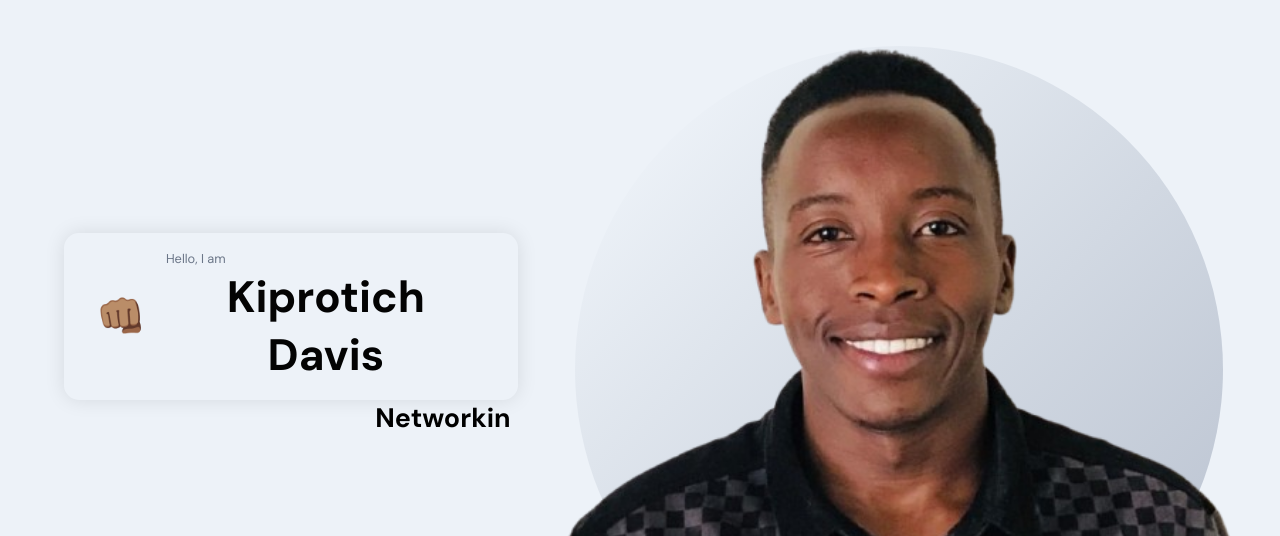
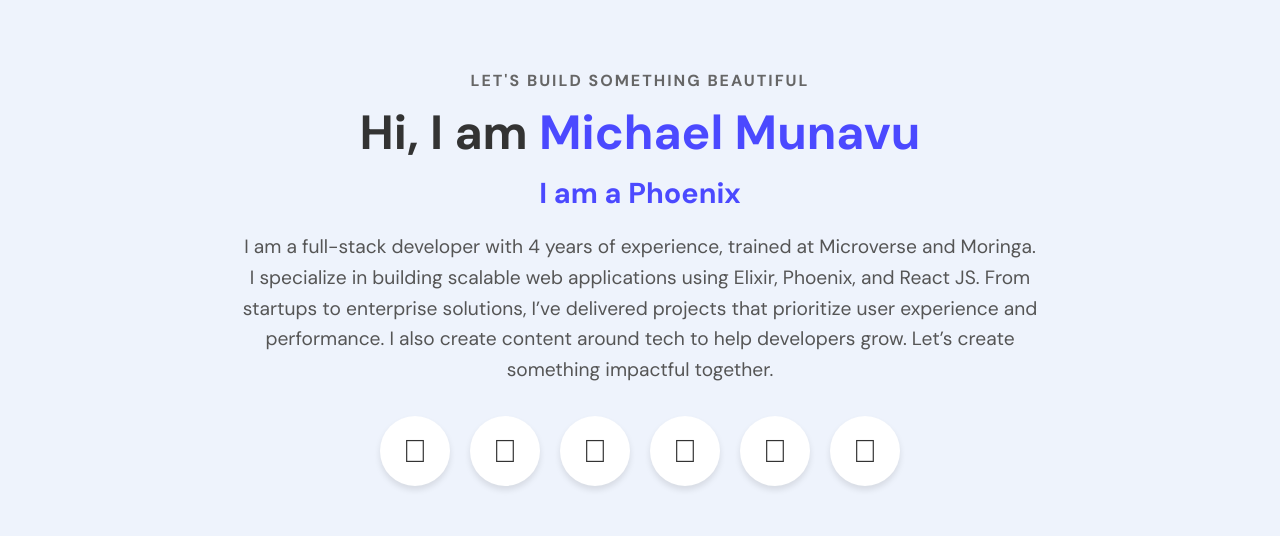
Before and after one commit to DavisKiprotich/New-Portfolio, a React (Create React App) app: page / in a window 1280 px wide. Shown: the part 122-658 px from the top of the page. Built offline with nearby package versions, Linux system fonts and the light colour scheme.

Commit message:
Modified my header to my liking

```diff
--- a/src/container/Header/Header.jsx
+++ b/src/container/Header/Header.jsx
@@ -6,64 +6,22 @@ import { images } from "../../constants";
 
 const Header = () => {
   return (
-    <div className="app__header app__flex">
-      <motion.div
-        whileInView={{ x: [-100, 0], opacity: [0, 1] }}
-        transition={{ duration: 0.5 }}
-        className="app__header-info"
-      >
-        <div className="app__header-badge">
-          <div className="badge-cmp app__flex">
-            <span>👊🏽</span>
-            <div style={{ marginLeft: 20 }}>
-              <p className="p-text">Hello, I am</p>
-              <h1 className="head-text">Kiprotich Davis</h1>
+    <header class="header">
+        <div class="header-content">
+            <h4>LET'S BUILD SOMETHING BEAUTIFUL</h4>
+            <h1>Hi, I am <span class="highlight">Michael Munavu</span></h1>
+            <h2>I am a <span class="role">Phoenix</span></h2>
+            <p>I am a full-stack developer with 4 years of experience, trained at Microverse and Moringa. I specialize in building scalable web applications using Elixir, Phoenix, and React JS. From startups to enterprise solutions, I’ve delivered projects that prioritize user experience and performance. I also create content around tech to help developers grow. Let’s create something impactful together.</p>
+            <div class="social-icons">
+                <a href="#" class="icon linkedin">&#xf08c;</a>
+                <a href="#" class="icon github">&#xf09b;</a>
+                <a href="#" class="icon twitter">&#xf099;</a>
+                <a href="#" class="icon phone">&#xf095;</a>
+                <a href="#" class="icon email">&#xf0e0;</a>
+                <a href="#" class="icon tiktok">&#xf16d;</a>
             </div>
-          </div>
-
-          <div className="app__flex">
-            <span className="primary-text">
-              {" "}
-              <h6>
-                {" "}
-                <Typical
-                  loop={Infinity}
-                  steps={[
-                    "Front End Developer",
-                    800,
-                    "Networking Engineer",
-                    800,
-                    "Electrical Engineer",
-                    800,
-                    "Cloud Engineering Enthusiast",
-                    800,
-                    "Ethical Hacking Enthusiast",
-                    800,
-                  ]}
-                />
-              </h6>
-            </span>
-          </div>
-          </div>
-        {/* </div> */}
-      </motion.div>
-
-      <motion.div
-      whileInView={{ opacity: [0, 1] }}
-      transition={{ duration: 0.5, delayChildren: 0.5 }}
-      className="app__header-img"
-    >
-      <img src={images.profile} alt="profile_bg" />
-      <motion.img
-        whileInView={{ scale: [0, 1] }}
-        transition={{ duration: 1, ease: 'easeInOut' }}
-        src={images.circle}
-        alt="profile_circle"
-        className="overlay_circle"
-      />
-    </motion.div>
-
-    </div>
+        </div>
+    </header>
   );
 };
 
--- a/src/container/Header/Header.scss
+++ b/src/container/Header/Header.scss
@@ -1,198 +1,277 @@
-#home {
-    position: relative;
-    background: url("../../assets/bgIMG.png");
-    background-size: cover;
-    background-position: center;
-    background-repeat: repeat;
+/* General Styles */
+body {
+  margin: 0;
+  font-family: 'Arial', sans-serif;
+  background-color: #f5f5f5;
+  color: #333;
+}
 
-    // disable the default padding styles
-    .app__wrapper {
-      padding: 0;
+.header {
+  display: flex;
+  justify-content: center;
+  align-items: center;
+  text-align: center;
+  padding: 20px;
+  background-color: #eef3fc;
+  min-height: 100vh;
+  width: 100%;
+}
 
-      .copyright {
-        display: none;
-      }
+.header-content h4 {
+  font-size: 1rem;
+  letter-spacing: 2px;
+  margin-bottom: 10px;
+  color: #666;
+  text-transform: uppercase;
+}
+
+.header-content h1 {
+  font-size: 2.5rem;
+  font-weight: bold;
+  margin: 0;
+  margin-bottom: 10px;
+  color: #333;
+}
+
+.header-content h1 .highlight {
+  color: #4b49ff;
+}
+
+.header-content h2 {
+  font-size: 1.5rem;
+  font-weight: bold;
+  margin-bottom: 20px;
+  color: #4b49ff;
+}
+
+.header-content p {
+  font-size: 1rem;
+  line-height: 1.6;
+  max-width: 600px;
+  margin: 0 auto 30px;
+  color: #555;
+}
+
+/* Social Media Icons */
+.social-icons {
+  display: flex;
+  justify-content: center;
+  gap: 15px;
+}
+
+.social-icons .icon {
+  display: inline-flex;
+  justify-content: center;
+  align-items: center;
+  width: 50px;
+  height: 50px;
+  background-color: #fff;
+  border-radius: 50%;
+  box-shadow: 0 4px 6px rgba(0, 0, 0, 0.1);
+  font-size: 1.2rem;
+  text-decoration: none;
+  color: #333;
+  transition: transform 0.3s ease-in-out, box-shadow 0.3s ease-in-out;
+}
+
+.social-icons .icon:hover {
+  transform: scale(1.1);
+  box-shadow: 0 6px 10px rgba(0, 0, 0, 0.15);
+  color: #4b49ff;
+}
+
+/* Responsive Styles */
+@media screen and (max-width: 1200px) {
+  .header {
+  padding: 15px;
+  }
+  .header-content h1 {
+    font-size: 2.2rem;
+  }
+
+  .header-content h2 {
+      font-size: 1.3rem;
+  }
+
+  .header-content p {
+      font-size: 0.9rem;
+  }
+
+  .social-icons .icon {
+      width: 45px;
+      height: 45px;
+      font-size: 1rem;
+  }
+}
+
+@media screen and (min-width: 1200px) {
+  .header {
+  justify-content: space-around;
+  padding: 30px;
+  }
+  .header-content h1 {
+    font-size: 2.2rem;
+}
+
+.header-content h2 {
+    font-size: 1.3rem;
+}
+
+.header-content p {
+    font-size: 0.9rem;
+}
+
+.social-icons .icon {
+    width: 45px;
+    height: 45px;
+    font-size: 1rem;
+}
+}
+@media screen and (min-width: 1200px) {
+  .header {
+  justify-content: space-around;
+  padding: 30px;
+  }
+  .header-content h1 {
+    font-size: 3rem;
+}
+
+.header-content h2 {
+    font-size: 1.8rem;
+}
+
+.social-icons .icon {
+    width: 60px;
+    height: 60px;
+    font-size: 1.5rem;
+}
+}
+@media screen and (min-width: 2000px) {
+  .header {
+  padding: 50px;
+  }
+
+  .header-content h1 {
+      font-size: 4rem;
+  }
+
+  .header-content h2 {
+      font-size: 2.5rem;
+  }
+}
+  .header-content p {
+      font-size: 1.2rem;
+      max-width: 800px;
+  }
+
+  .social-icons {
+      gap: 20px;
+  }
+
+  .social-icons .icon {
+      width: 70px;
+      height: 70px;
+      font-size: 2rem;
+  }
+
+  @media screen and (min-width: 2000px) {
+    .header {
+    padding: 50px;
+    }
+
+    .header-content h1 {
+        font-size: 4rem;
+    }
+
+    .header-content h2 {
+        font-size: 2.5rem;
+    }
+
+    .header-content p {
+        font-size: 1.2rem;
+        max-width: 800px;
+    }
+
+    .social-icons {
+        gap: 20px;
+    }
+
+    .social-icons .icon {
+        width: 70px;
+        height: 70px;
+        font-size: 2rem;
     }
   }
+    @media screen and (min-width: 2000px) {
+      .header {
+      padding: 50px;
+      }
 
-  .app__header {
-    flex: 1;
-    width: 100%;
-    height: 100%;
-    flex-direction: row;
+      .header-content h1 {
+          font-size: 4rem;
+      }
 
-    padding: 6rem 2rem 0rem;
+      .header-content h2 {
+          font-size: 2.5rem;
+      }
 
-    @media screen and (min-width: 2000px) {
-      padding-top: 8rem;
-    }
+      .header-content p {
+          font-size: 1.2rem;
+          max-width: 800px;
+      }
 
-    @media screen and (max-width: 1200px) {
-      flex-direction: column;
-    }
+      .social-icons {
+          gap: 20px;
+      }
 
-    @media screen and (max-width: 450px) {
-      padding: 6rem 1rem 2rem;
-    }
-  }
-
-  .app__header-info {
-    flex: 0.65;
-    display: flex;
-    flex-direction: column;
-    justify-content: flex-start;
-    align-items: flex-start;
-    height: 100%;
-
-    margin: 0 2rem;
-
-    @media screen and (max-width: 1200px) {
-      width: 100%;
-      margin-right: 0rem;
-    }
-  }
-
-  .app__header-badge {
-    width: 100%;
-    display: flex;
-    justify-content: flex-end;
-    align-items: flex-end;
-    flex-direction: column;
-
-    .badge-cmp,
-    .tag-cmp {
-      padding: 1rem 2rem;
-    //   background: var(--white-color);
-      border-radius: 15px;
-      flex-direction: row;
-      width: auto;
-
-      box-shadow: 0px 0px 20px rgba(0, 0, 0, 0.1);
-    }
-
-    .tag-cmp {
-      flex-direction: column;
-      margin-top: 3rem;
-      display: flex;
-      margin: 14px 0 24px 0;
-
-      p {
-        width: 100%;
-        text-transform: uppercase;
-        text-align: right;
+      .social-icons .icon {
+          width: 70px;
+          height: 70px;
+          font-size: 2rem;
       }
     }
 
-    span {
-      font-size: 2.5rem;
-
-      @media screen and (min-width: 2000px) {
-        font-size: 5rem;
-      }
-    }
-
-    @media screen and (max-width: 1200px) {
-      justify-content: flex-start;
-      align-items: flex-start;
-    }
+@media (max-width: 768px) {
+  .header-content h1 {
+      font-size: 2rem;
   }
 
-  .app__header-circles {
-    flex: 0.75;
-    display: flex;
-    flex-direction: column;
-    justify-content: space-evenly;
-    align-items: flex-start;
-    height: 100%;
-    margin-left: 1rem;
-
-    div {
-      width: 100px;
-      height: 100px;
-      border-radius: 50%;
-
-      background: var(--white-color);
-      box-shadow: 0px 0px 20px rgba(0, 0, 0, 0.1);
-
-      img {
-        width: 60%;
-        height: 60%;
-      }
-    }
-
-    // circles with different height & width
-
-    div:nth-child(1) {
-      width: 100px;
-      height: 100px;
-    }
-
-    div:nth-child(2) {
-      margin: 1.75rem;
-      width: 150px;
-      height: 150px;
-    }
-
-    div:nth-child(3) {
-      width: 70px;
-      height: 70px;
-    }
-
-    @media screen and (min-width: 2000px) {
-      div:nth-child(2) {
-        width: 400px;
-        height: 400px;
-      }
-
-      div:nth-child(3) {
-        width: 170px;
-        height: 170px;
-      }
-
-      div:nth-child(1) {
-        width: 200px;
-        height: 200px;
-      }
-    }
-
-    @media screen and (max-width: 1200px) {
-      width: 100%;
-      flex-direction: row;
-      flex-wrap: wrap;
-      margin-left: 0;
-
-      div {
-        margin: 1rem;
-      }
-    }
+  .header-content h2 {
+      font-size: 1.2rem;
   }
 
-  .app__header-img {
-    flex: 1;
-    height: 80%;
+  .header-content p {
+      font-size: 0.9rem;
+  }
 
-    display: flex;
-    justify-content: flex-end;
-    align-items: flex-end;
-    position: relative;
+  .social-icons .icon {
+      width: 40px;
+      height: 40px;
+      font-size: 1rem;
+  }
+}
 
-    img {
-      width: 100%;
-      object-fit: contain;
-      z-index: 1;
-    }
+@media (max-width: 480px) {
+  .header-content h1 {
+      font-size: 1.8rem;
+  }
 
-    .overlay_circle {
-      position: absolute;
-      left: 0;
-      right: 0;
-      bottom: 0;
-      z-index: 0;
-      width: 100%;
-      height: 90%;
-    }
+  .header-content h2 {
+      font-size: 1rem;
+  }
 
-    @media screen and (max-width: 1200px) {
-      margin: 2rem 0;
-    }
+  .header-content p {
+      font-size: 0.8rem;
+      line-height: 1.4;
   }
+
+  .social-icons {
+      gap: 10px;
+  }
+
+  .social-icons .icon {
+      width: 35px;
+      height: 35px;
+      font-size: 0.9rem;
+  }
+}
```
